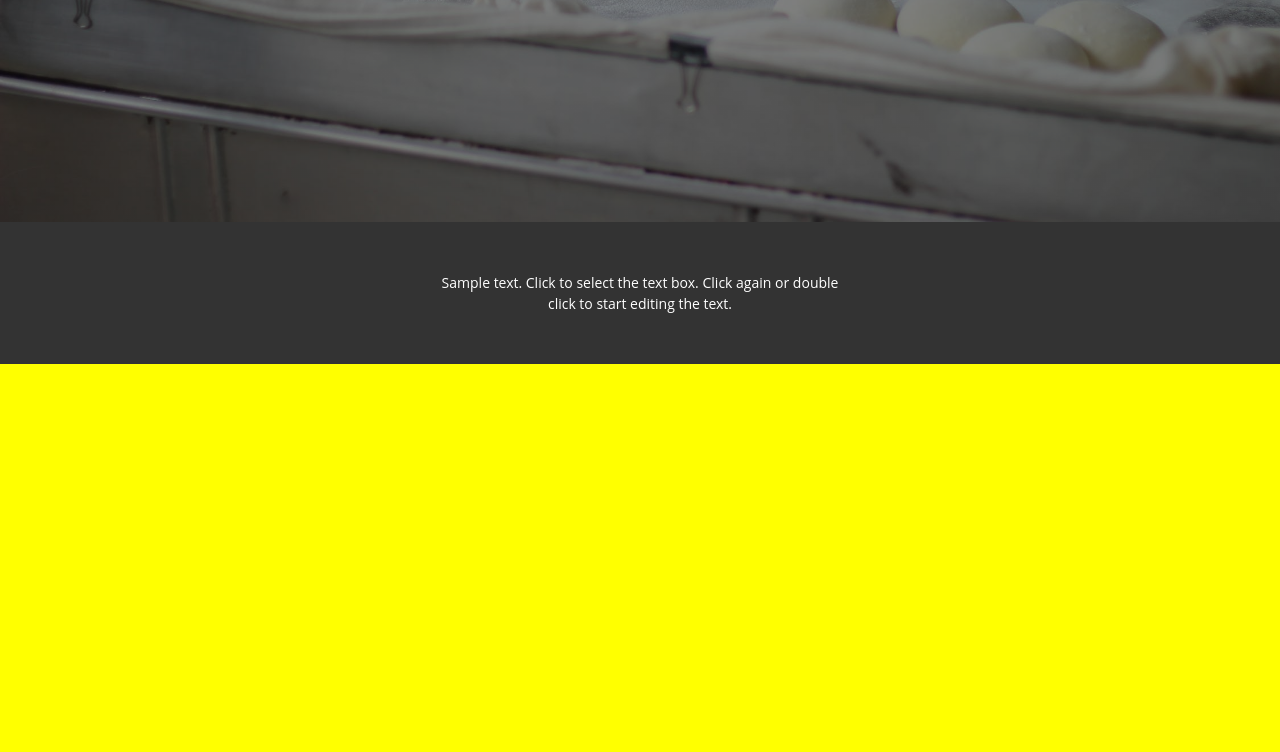
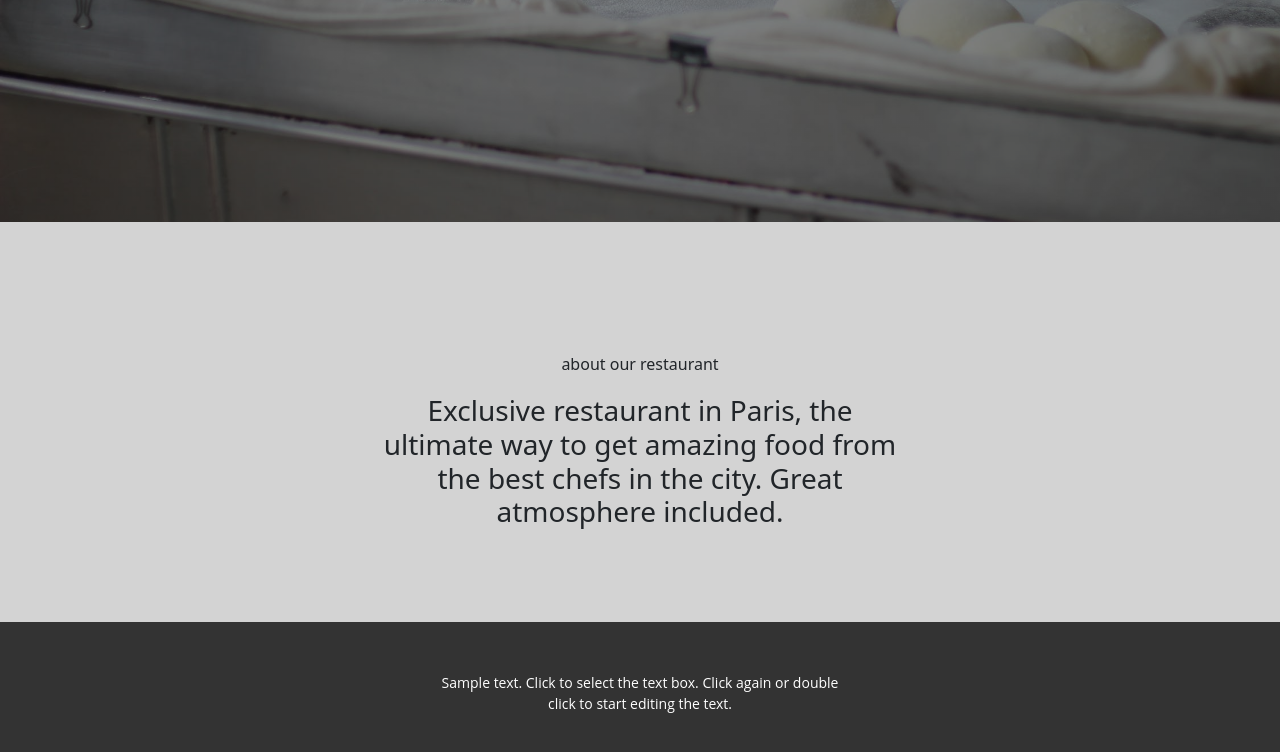
Before and after one commit to v-loginov/my_site, a plain HTML site: page index.html in a window 1280 px wide. Shown: the part 610-1362 px from the top of the page. Before the commit the page ends 974 px from the top, so only its background shows below. Drawn offline with nearby package versions, Linux system fonts and the light colour scheme.

Commit message:
Added section-about

```diff
--- a/css/style.css
+++ b/css/style.css
@@ -62,8 +62,12 @@ footer {
 	margin-right: auto;
 }
 
+#section-parallax {
+	height: 100vh;
+}
+
 .parallax-container {
-	height: 100vh;
+
 	background-image: linear-gradient(0deg, rgba(0, 0, 0, 0.5), rgba(0, 0, 0, 0.5)), url("../img/background.jpg");
 	background-attachment: fixed;
 	background-position: center;
@@ -76,3 +80,17 @@ footer {
 	text-align: center;
 	overflow: hidden;
 }
+
+#section-about {
+	height: 50vh;
+}
+
+.h6-about {
+	text-align: center;
+	margin: 100px 400px 0px 400px;
+}
+
+.h3-about {
+	text-align: center;
+	margin: 20px 60px 60px;
+}
--- a/index.html
+++ b/index.html
@@ -25,7 +25,7 @@
                     src="img/responsive-phone.png"></a>
         </header>
 
-        <div class="main d-flex justify-content-center">
+        <div class="main d-flex flex-column align-items-center justify-content-center">
 
             <section id="section-parallax" class="parallax-container align-items-start">
                 <div>
@@ -67,6 +67,11 @@
                 </div>
             </section>
 
+            <section id="section-about" class="d-flex flex-column align-items-center justify-content-center">
+                <h6 class="h6-about col-3">about our restaurant</h6>
+                <h3 class="h3-about col-5">Exclusive restaurant in Paris, the ultimate way to get amazing food from the best chefs in the city. Great atmosphere included.</h3>
+            </section>
+
 
         </div>
 
```
